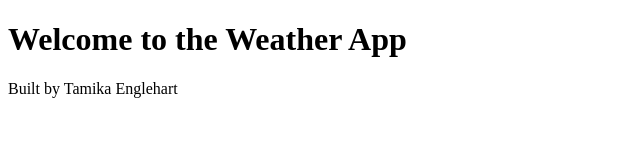
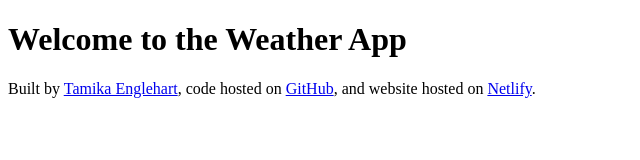
Before and after one commit to tamika16/weather-app, a plain HTML site: page index.html in a window 1280 px wide. Shown: the whole page, without its empty margins (0-640 px from the left). Drawn offline with Linux system fonts and the light colour scheme.

Commit message:
added links to footer

```diff
--- a/index.html
+++ b/index.html
@@ -7,6 +7,11 @@
 </head>
 <body>
     <h1>Welcome to the Weather App</h1>
-    <footer>Built by Tamika Englehart</footer>
+    <footer>Built by
+        <a href="https://github.com/tamika16" target="_blank">Tamika Englehart</a>, code hosted on
+        <a href="https://github.com/tamika16/weather-app" target="_blank">GitHub</a>, and website hosted on
+        <a href="https://tamre-weather.netlify.app/" target="_blank">Netlify</a>.
+
+    </footer>
 </body>
 </html>
```
